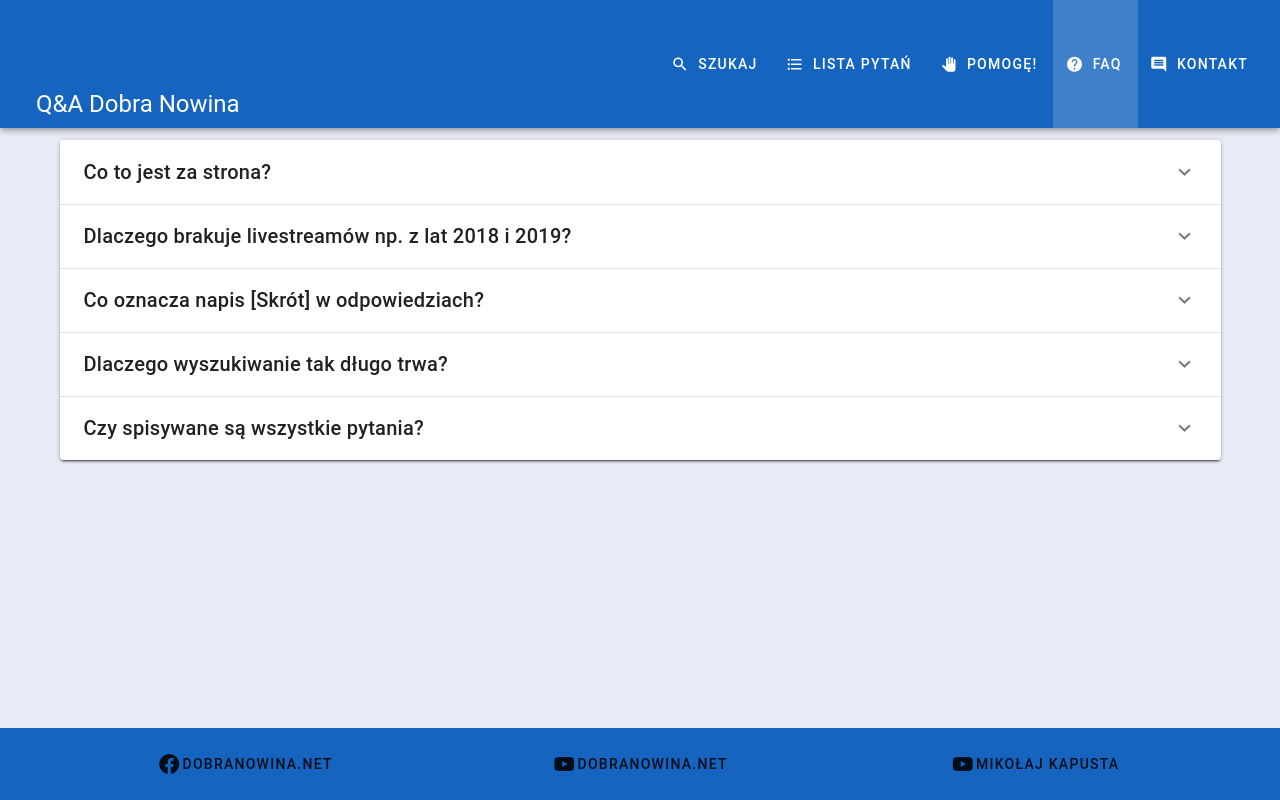
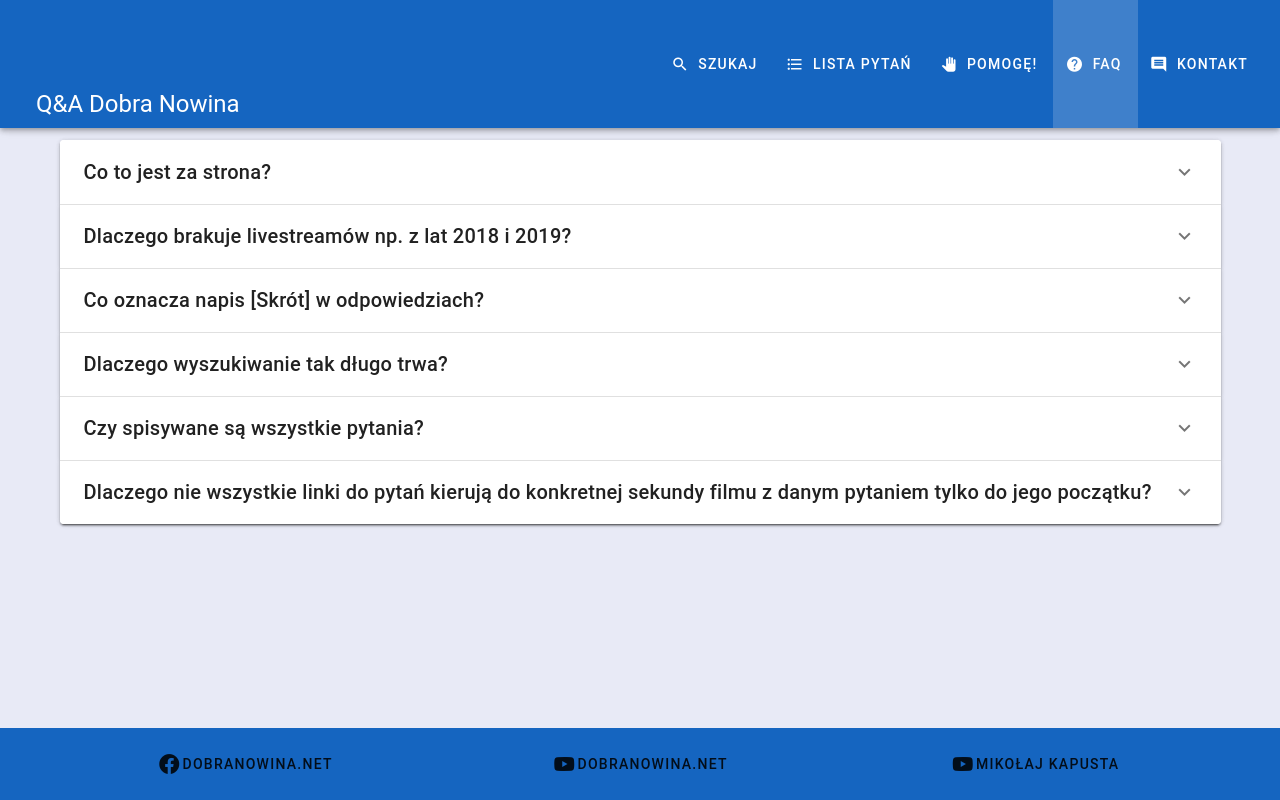
Before and after one commit to Ptimulka/dobranowina, a Vue app: page /faq in a window 1280 px wide. Built offline with nearby package versions, Linux system fonts and the light colour scheme; a small style sheet from the web is missing.

Commit message:
New FAQ question, small improvements

```diff
--- a/src/views/Contact.vue
+++ b/src/views/Contact.vue
@@ -4,7 +4,7 @@
       <h1 class="py-5 display-1 text-center">Z kim chcesz się skontaktować?</h1>
 
       <h1 class="py-5 title text-center">Z Mikołajem</h1>
-      <h3 class="py-5 px-5 subtitle-2 text-center">Najlepiej zadać pytanie Mikołajowi podczas livestreamu na Facebooku, obecnie są one w poniedziałki o godzinie 19 na fanpejdżu Dobrej Nowiny.</h3>
+      <h3 class="py-5 px-5 subtitle-2 text-center">Najlepiej zadać pytanie Mikołajowi podczas livestreamu, obecnie są one w poniedziałki o godzinie 19 na fejsbukowym fanpejdżu Dobrej Nowiny lub na Youtubie na kanale Dobrej Nowiny.</h3>
       <h1 class="py-5 title text-center">Z autorką strony</h1>
       <h3 class="py-5 px-5 subtitle-2 text-center">Napisz na: qanda.dobranowina@outlook.com</h3>
 
--- a/src/views/FAQ.vue
+++ b/src/views/FAQ.vue
@@ -29,8 +29,9 @@ export default {
         { question: "Co to jest za strona?", answer: "Strona jest zbiorem pytań i odpowiedzi, które były zadawane przez internautów Mikołajowi - youtuberowi z kanału Dobra Nowina - podczas jego livestreamów na Facebooku albo Youtubie." },
         { question: "Dlaczego brakuje livestreamów np. z lat 2018 i 2019?", answer: "Niektórzych pytań i odpowiedzi jeszcze nie zdążyłam spisać." },
         { question: "Co oznacza napis [Skrót] w odpowiedziach?", answer: "Oznacza, że wypowiedź Mikołaja była dłuższa, ale spisałam ją fragmentarycznie. Żeby poznać całą odpowiedź należy samemu ją odsłuchać klikając w link przy pytaniu." },
-        { question: "Dlaczego wyszukiwanie tak długo trwa?", answer: "Ponieważ szukane są inne formy wpisanych słów aby wyniki były pełne i dokładniejsze. Można zaznaczyć \"Szukaj dokładnej frazy\" aby szukanie było szybsze." },
-        { question: "Czy spisywane są wszystkie pytania?", answer: "Czasem mogę nie spisać pytania niechcący, ale czasem specjalnie je pomijam, gdy pytanie dotyczy życia prywatnego Mikołaja, gdy pytanie dotyczy szczegółowej sytuacji pytającego lub gdy odpowiedź Mikołaja to \"nie wiem\"." }
+        { question: "Dlaczego wyszukiwanie tak długo trwa?", answer: "Pierwsze szukanie może trwać dłużej, do kilkunastu sekund, ponieważ szukane są inne formy wpisanych słów, aby wyniki były pełne i dokładniejsze. Można zaznaczyć \"Szukaj dokładnej frazy\" aby szukanie było szybsze." },
+        { question: "Czy spisywane są wszystkie pytania?", answer: "Czasem mogę nie spisać pytania niechcący, ale czasem specjalnie je pomijam, gdy pytanie dotyczy życia prywatnego Mikołaja, gdy pytanie dotyczy szczegółowej sytuacji pytającego lub gdy odpowiedź Mikołaja to mniej więcej \"nie wiem\"." },
+        { question: "Dlaczego nie wszystkie linki do pytań kierują do konkretnej sekundy filmu z danym pytaniem tylko do jego początku?", answer: "Nie zdążyłam spisać takich linków dla wszystkich livestreamów." }
       ]
     }
   }
--- a/src/views/Search.vue
+++ b/src/views/Search.vue
@@ -107,7 +107,6 @@ export default {
         this.isSearching = false;
         return;
       }
-
       this.searchResult = [];
       this.questionsToLoad.forEach(questionsYear => {
         this.questions.getQuestions(questionsYear)['livestreams'].forEach(livestream => {
@@ -197,4 +196,7 @@ export default {
     .highlightText {
         background: yellow;
     }
+    .v-card__text, .v-card__title {
+        word-break: normal !important;
+    }
 </style>
```
